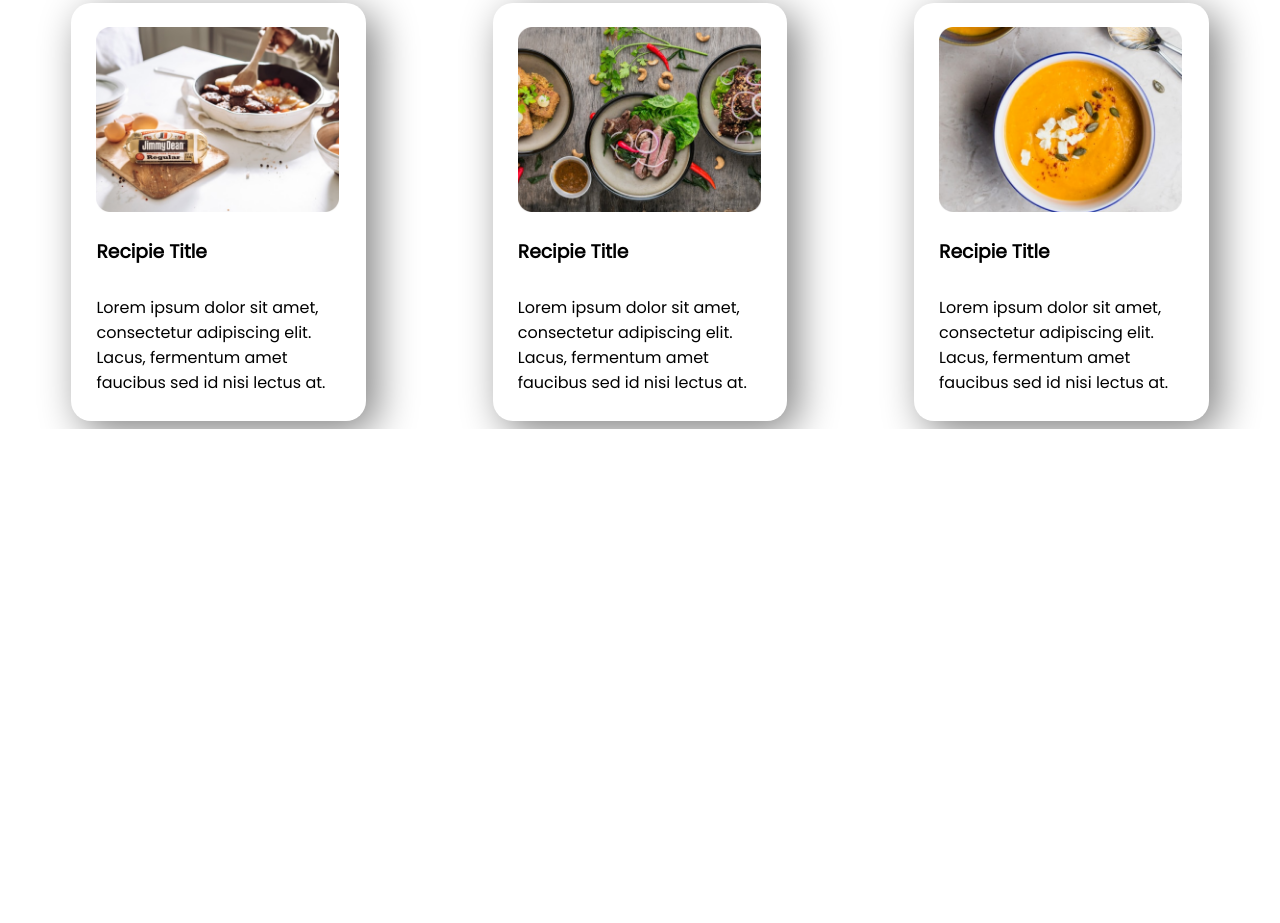
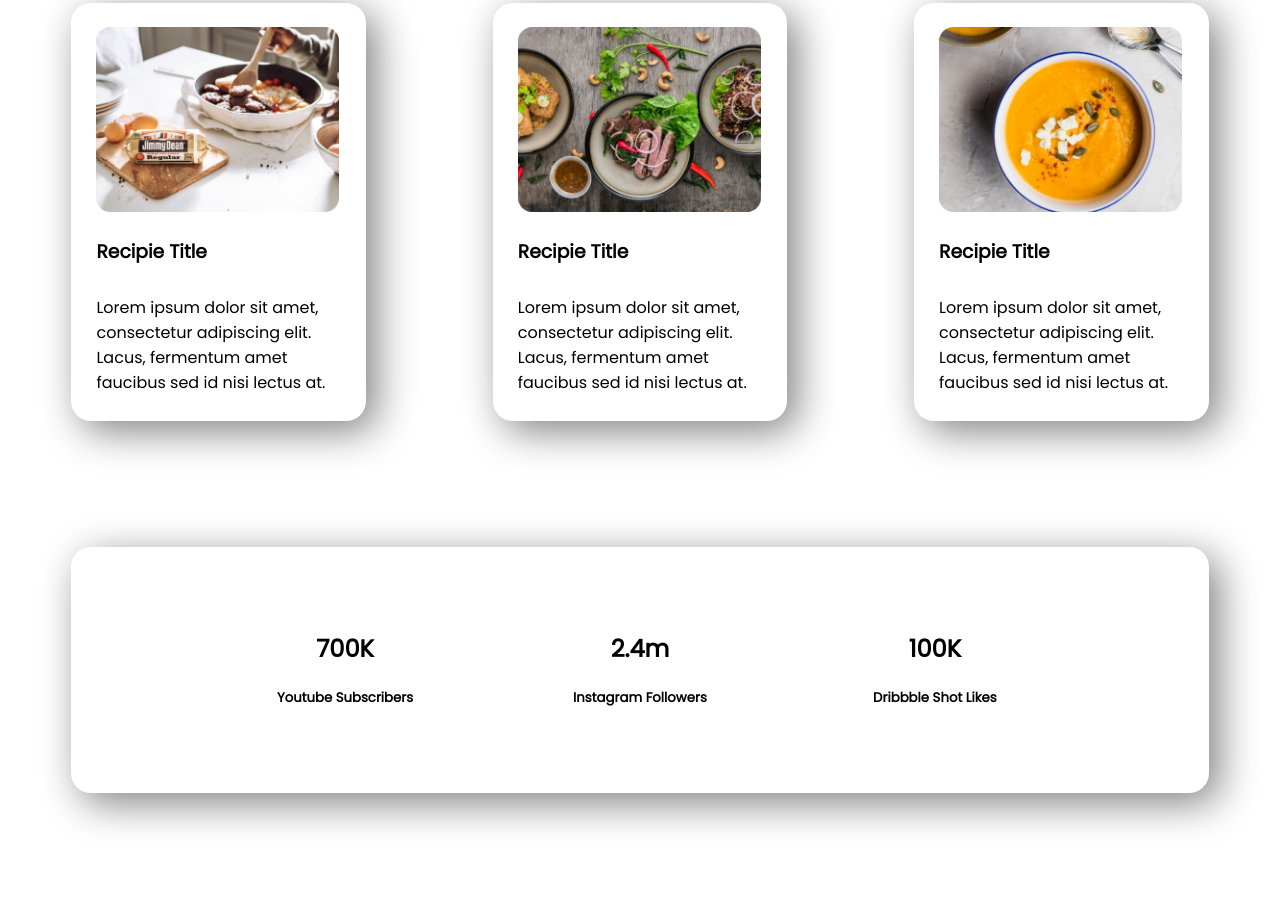
Before and after one commit to NazmulHasanPalash/food-network, a plain HTML site: page index.html in a window 1280 px wide. Shown: the part 1388-2311 px from the top of the page. Before the commit the page ends 1817 px from the top, so only its background shows below. Drawn offline with Linux system fonts and the light colour scheme.

Commit message:
fifth work done

```diff
--- a/index.html
+++ b/index.html
@@ -15,7 +15,7 @@
 <body>
     <section class="first-banner">
         <div class="half-width">
-            <h1 class="font-size"><span class="cyan-color">Skip</span> The Diet,
+            <h1 class="font-view"><span class="cyan-color">Skip</span> The Diet,
                 Just Eat Healthy With Food Network</h1>
             <p class="gap-first">Imagine you don't need a diet because we provide healthy and delicious food for you!
             </p>
@@ -88,6 +88,25 @@
 
 
     </section>
+    <section class="fifth-banner">
+        <div class="fifth-div">
+            <div class="viwer">
+                <h1 class="youtude"> 700K</h1>
+                <h5>Youtube Subscribers</h5>
+
+            </div>
+
+            <div class="viwer">
+                <h1 class="youtude"> 2.4m</h1>
+                <h5>Instagram Followers</h5>
+
+            </div>
+            <div class="viwer">
+                <h1 class="youtude"> 100K</h1>
+                <h5>Dribbble Shot Likes</h5>
+            </div>
+        </div>
+    </section>
 </body>
 
 </html>
--- a/style.css
+++ b/style.css
@@ -1,7 +1,7 @@
 body{
     font-family: 'Poppins', sans-serif;
 }
-.font-size{
+.font-view{
     font-size: 40px;
 }
 .cyan-color{
@@ -100,3 +100,27 @@ body{
     width: 100%;
     padding-top: 10%;
 }
+.fifth-banner{
+    padding-top: 10%;
+    padding-bottom: 10%;
+}
+.fifth-div{
+    text-align: center;
+    display: flex;
+    width: 70%;
+    margin-left: 5%;
+    margin-right: 5%;
+    padding-left: 10%;
+    padding-right: 10%;
+    padding-top: 5%;
+    padding-bottom: 5%;
+    border-radius: 20px;
+    box-shadow: 10px 10px 40px gray;
+}
+.viwer{
+    width: 90%;
+}
+.youtube{
+    font-size: 100 px;
+    font-weight: bold;
+}
```
